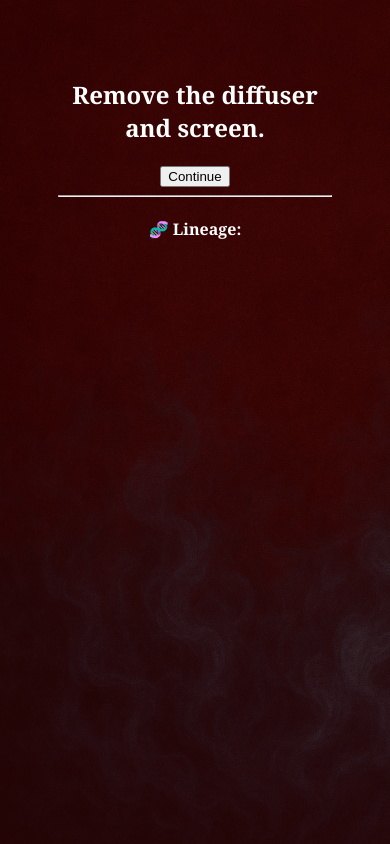
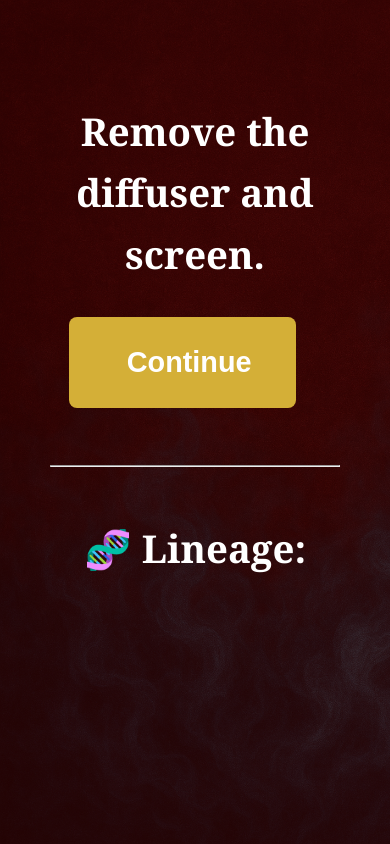
Before and after one commit to Jasper-Approved/vernon-scroll-web, a Flask app: page /step in a window 390 px wide. Run offline with Flask 3, Linux system fonts and the light colour scheme.

Commit message:
Update style.css

```diff
--- a/static/style.css
+++ b/static/style.css
@@ -20,3 +20,50 @@ body.red-bg {
   opacity: 0;
   pointer-events: none;
 }
+
+/* 🌐 Responsive Base */
+body {
+  font-size: 1.2em;
+  padding: 1em;
+  margin: 0;
+  line-height: 1.6;
+}
+
+/* 📱 Mobile Scaling */
+@media (max-width: 600px) {
+  h1, h2, h3, h4 {
+    font-size: 2em;
+  }
+
+  button {
+    font-size: 1.5em;
+    padding: 1em 2em;
+    margin: 1em 0;
+    width: 90%;
+    max-width: 400px;
+    display: block;
+  }
+
+  .scroll-container {
+    padding: 1em;
+  }
+
+  input[type="hidden"] {
+    display: none;
+  }
+}
+
+/* 🖼️ Button Styling */
+button {
+  background-color: #d4af37;
+  color: white;
+  border: none;
+  border-radius: 8px;
+  font-weight: bold;
+  cursor: pointer;
+  transition: background-color 0.3s ease;
+}
+
+button:hover {
+  background-color: #bfa12f;
+}
```
